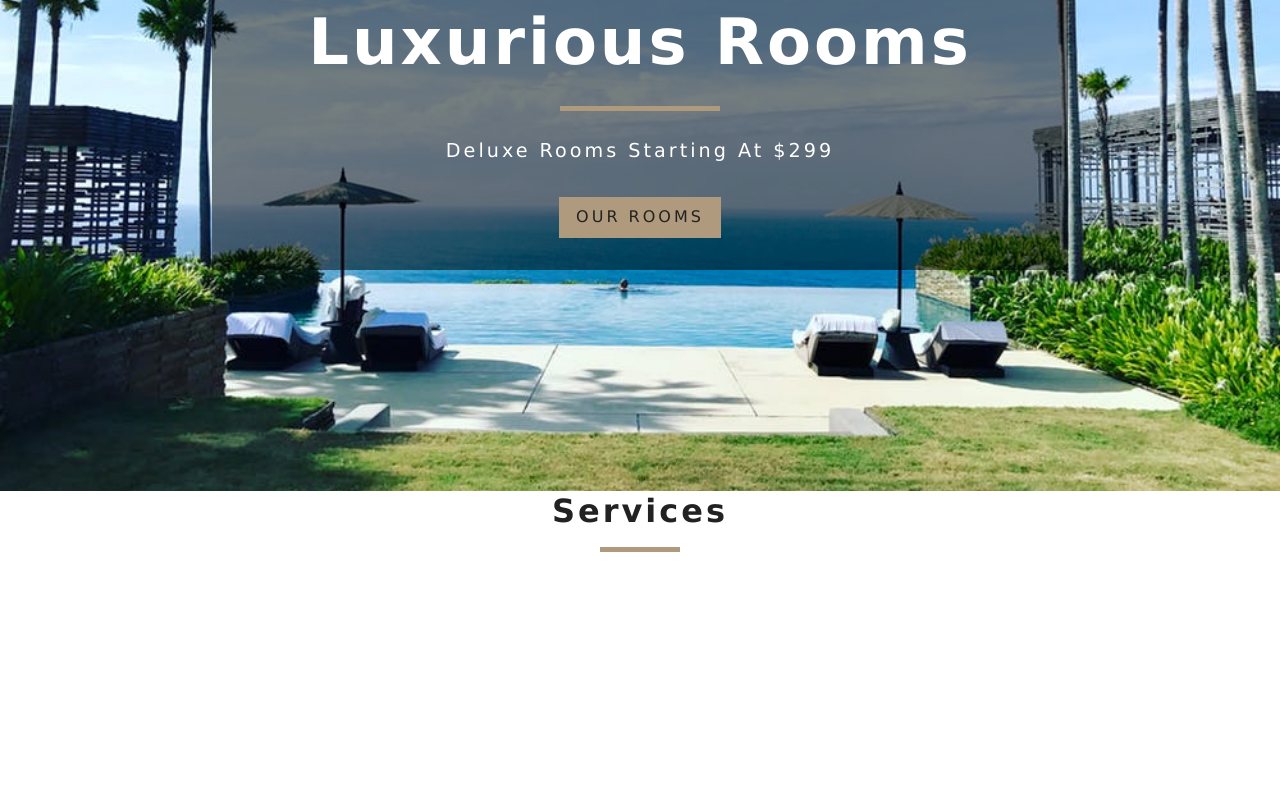
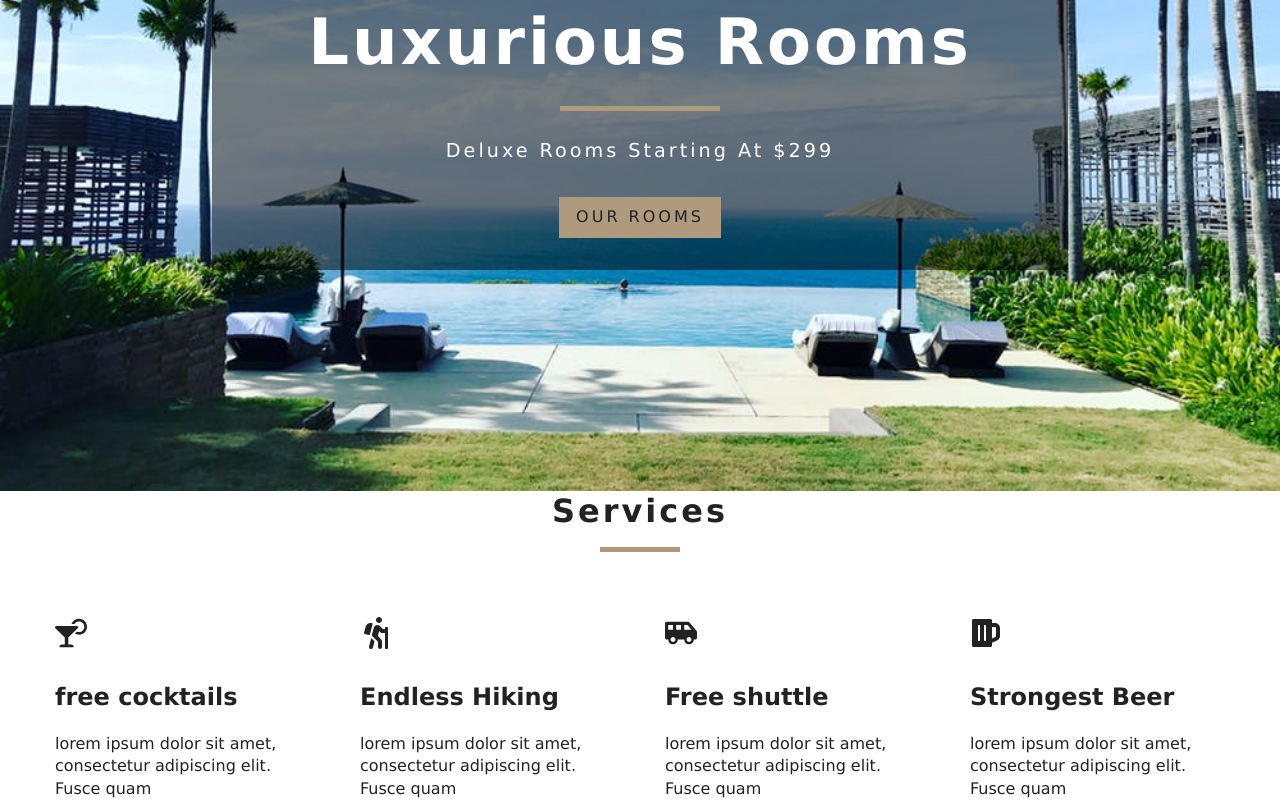
Before and after one commit to ravinduf/resort, a React (Create React App) app: page / in a window 1280 px wide. Shown: the part 309-1109 px from the top of the page. Before the commit the page ends 925 px from the top, so only its background shows below. Built offline with nearby package versions, Linux system fonts and the light colour scheme.

Commit message:
set the state for services

```diff
--- a/src/components/Services.js
+++ b/src/components/Services.js
@@ -1,14 +1,47 @@
 import React, { Component } from 'react';
-
+import {FaCocktail, FaHiking, FaShuttleVan, FaBeer} from 'react-icons/fa';
 import Title from './Title';
 
 class Services extends Component {
+    state = {
+        services:[
+            {
+                icon: <FaCocktail/>,
+                title: "free cocktails",
+                info: 'lorem ipsum dolor sit amet, consectetur adipiscing elit. Fusce quam'
+            },
+            {
+                icon: <FaHiking/>,
+                title: "Endless Hiking",
+                info: 'lorem ipsum dolor sit amet, consectetur adipiscing elit. Fusce quam'
+            },
+            {
+                icon: <FaShuttleVan/>,
+                title: "Free shuttle",
+                info: 'lorem ipsum dolor sit amet, consectetur adipiscing elit. Fusce quam'
+            },
+            {
+                icon: <FaBeer/>,
+                title: "Strongest Beer",
+                info: 'lorem ipsum dolor sit amet, consectetur adipiscing elit. Fusce quam'
+            }
+        ]
+    }
+
     render() {
         return (
-            <div>
+            <section>
                 <Title title="services" />
-
-            </div>
+                <div className="services-center">
+                    {this.state.services.map(service => (
+                        <ul style={{listStyle: 'none'}}>
+                            <li><h2>{service.icon}</h2></li>
+                            <li><h3>{service.title}</h3></li>
+                            <li>{service.info}</li>
+                        </ul>
+                    ))}
+                </div>
+            </section>
         )
     }
 }
```
